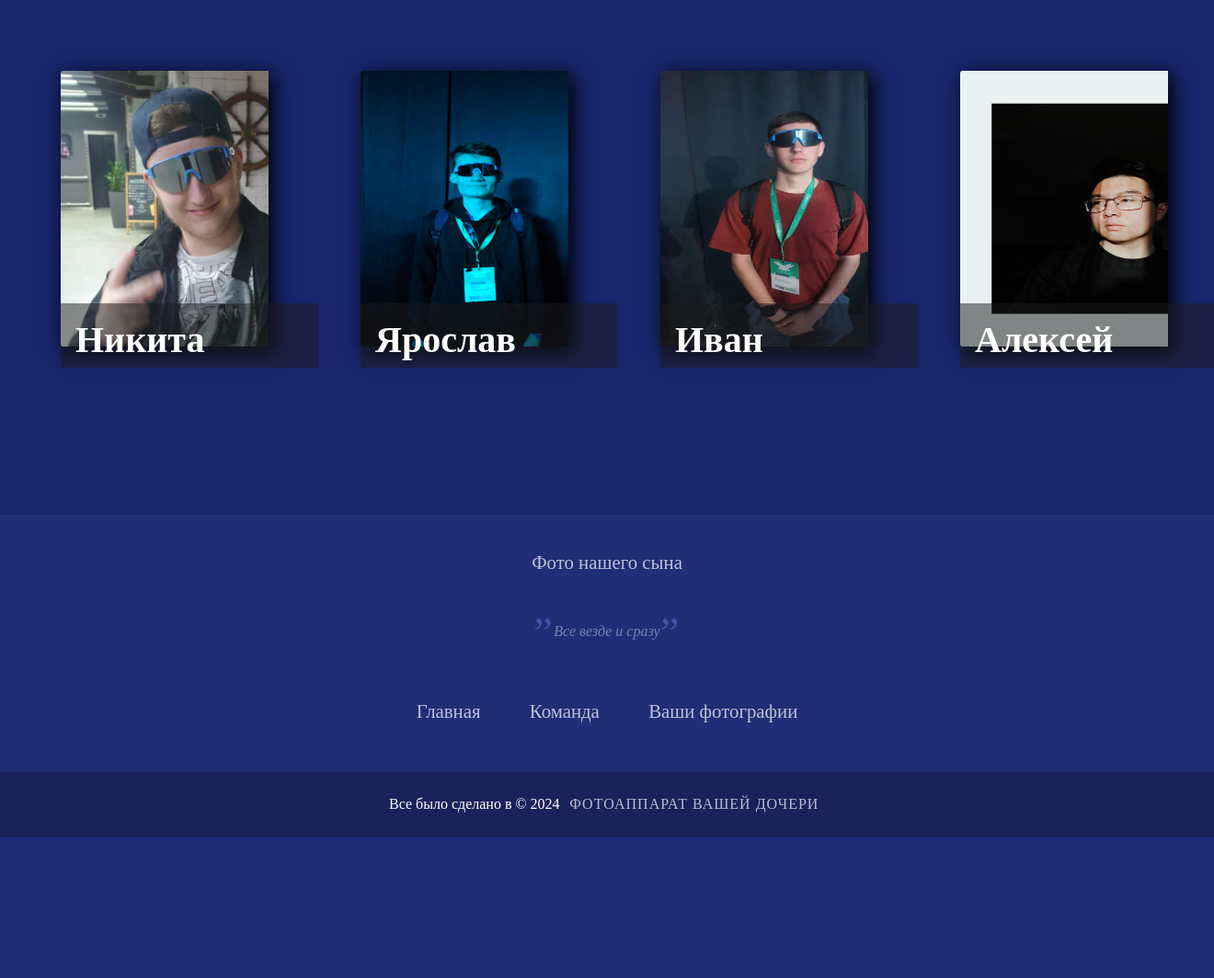
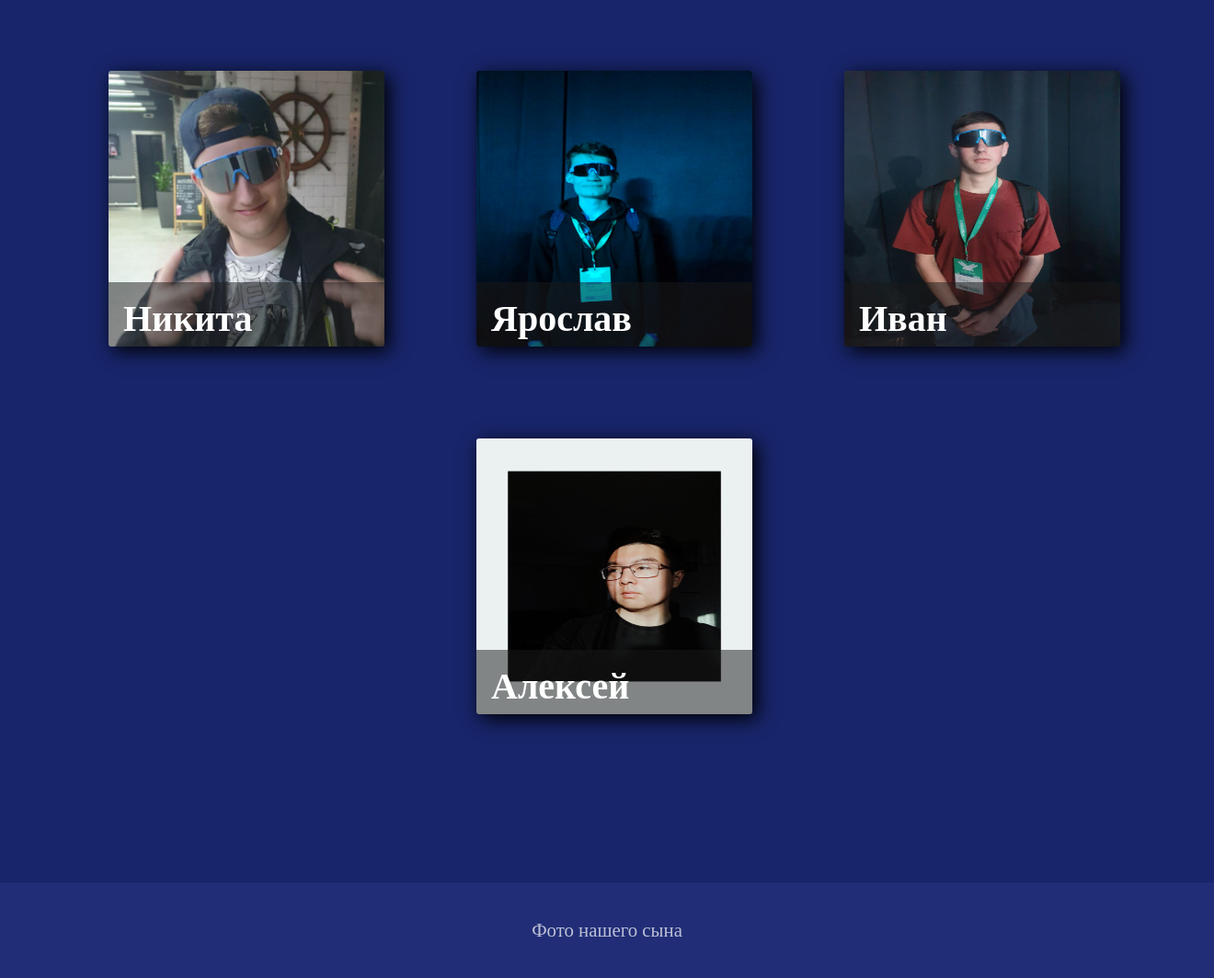
Before and after one commit to HumanSuit7688/TechnoStrelka_instagram, a Django app: page /team/ in a window 1320 px wide. Shown: the part 60-1124 px from the top of the page at 92% size. Before the commit the page ends 971 px from the top, so only its background shows below. Run offline with Django 5.2, Linux system fonts and the light colour scheme.

Commit message:
Adaptive team

```diff
--- a/Web/main/static/css/team.css
+++ b/Web/main/static/css/team.css
@@ -13,6 +13,8 @@ img{
 
 .teamContainer{
     display: flex;
+    justify-content: center;
+    flex-wrap: wrap;
 }
 
 .card{
@@ -20,6 +22,7 @@ img{
     margin: 50px;
     box-shadow: 5px 5px 20px black;
     overflow: hidden;
+    position: relative;
 }
 
 .workerInfo{
@@ -37,13 +40,13 @@ img{
 
 .moreInfo{
     height: 70px;
-    width: 280px;
+    width: 300px;
     padding: 6px;
     box-sizing: border-box;
     position: absolute;
     background:rgb(27, 27,27, .5);
     color: white;
-    bottom: 340px;
+    bottom: 0px;
     transition: .9s;
 }
 
@@ -54,7 +57,7 @@ img{
 
 .card:hover .moreInfo{
     height: 200px;
-    bottom: 340px;
+    bottom: 0px;
     background: black;
 }
 
--- a/Web/main/templates/team.html
+++ b/Web/main/templates/team.html
@@ -32,5 +32,6 @@
         <p class='workerInfo'>Наш дизайнер. Он отвечает за крутость внешнего вида. Спасибо ему за детство</p>
     </div>
 </div>
+
 </div>
 {% endblock content %}
```
